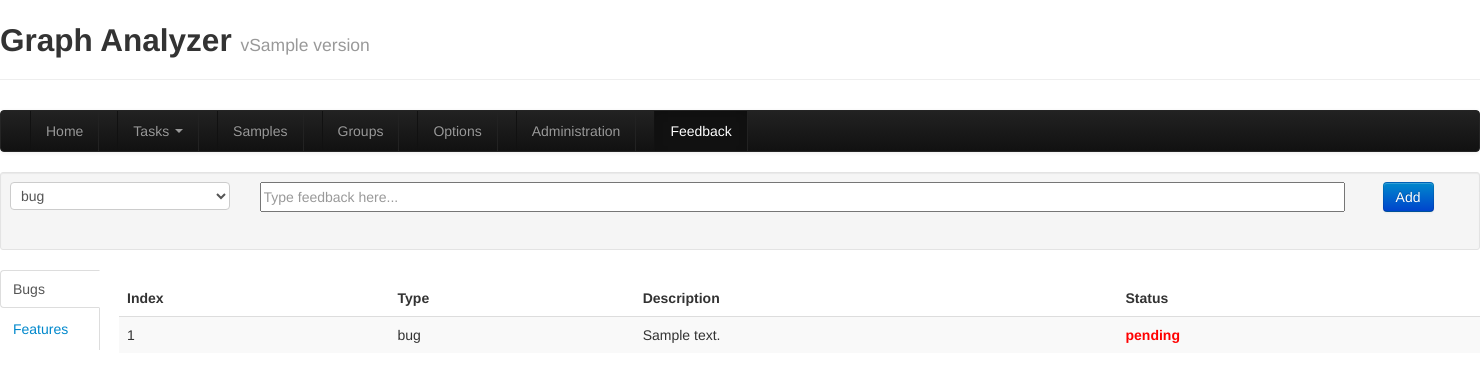
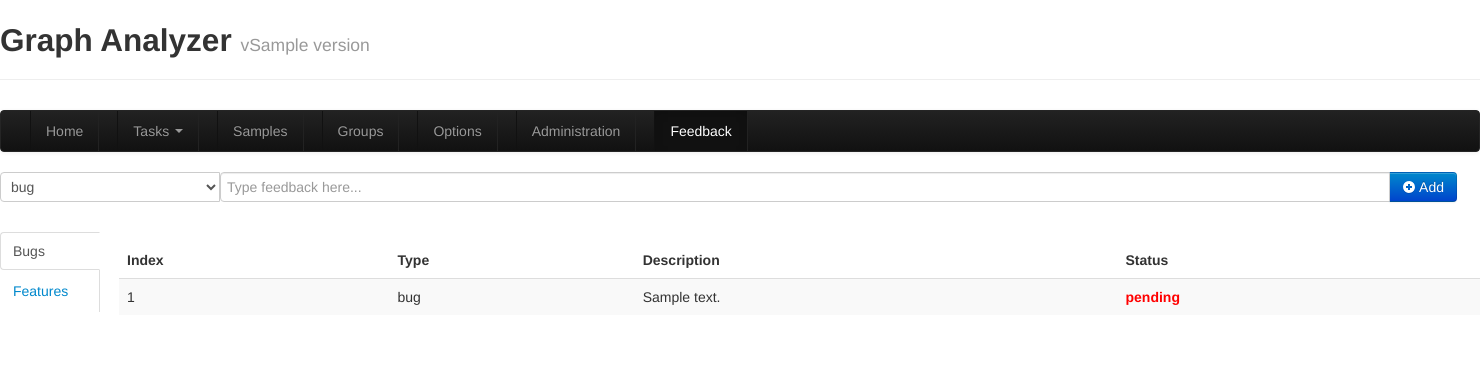
Before and after one commit to kubasejdak/graph-analyzer, a Django app: template src/gui/www/templates/feedback.html in a window 1480 px wide. Shown: the top 389 px of the page. Run offline with Django 3.2, Linux system fonts and the light colour scheme; tables that the repository leaves empty hold one stand-in row (values such as "Sample post"); the template is opened without the code that fills it: values that come from a table or form of the project are taken from there, most other values are stand-ins (such as "Sample title", 1, 10 or a date in 2020); parts of the project's set-up code (start-up, migrations or seed data) failed here and were passed over; some libraries are stand-ins or nearby versions.

Commit message:
Feedback has nicer look.

```diff
--- a/src/gui/www/templates/feedback.html
+++ b/src/gui/www/templates/feedback.html
@@ -1,24 +1,16 @@
 {% extends "base.html" %}
 
 {% block content %}
-<div class="well well-small">
 <form action="" method="post">{% csrf_token %}
-		<div class="row-fluid">
-			<div class="span2">
-				<select name="type" size="1">
+	<div class="input-append">
+		<select name="type">
 			<option>bug</option>
 			<option>feature</option>
 		</select>
-			</div>
-			<div class="span9">
-				<input class="span3" style="width:100%" name="description" lang="pl" placeholder="Type feedback here..."></input>
-			</div>
-			<div class="span1">
-				<button class="btn btn-primary" name="add">Add</button>
-			</div>
+		<input class="span12" name="description" type="text" placeholder="Type feedback here...">
+		<button class="btn btn-primary" name="add"><i class="icon-plus-sign icon-white"></i> Add</button>
 	</div>
 </form>
-</div>
 
 {% if is_message %}
 <div class="alert alert-success">
```
Lines whose indentation alone changed are shown as unchanged.
